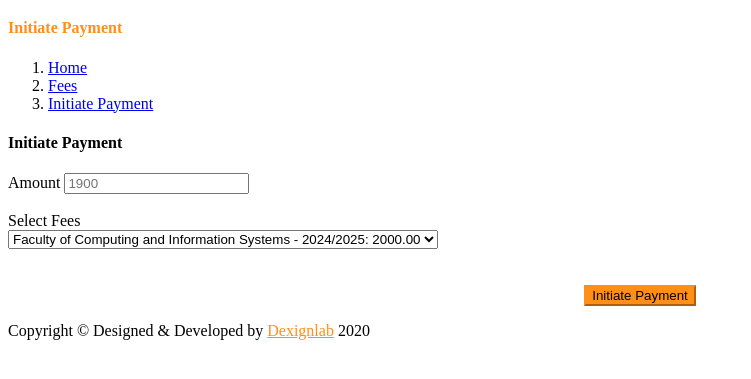
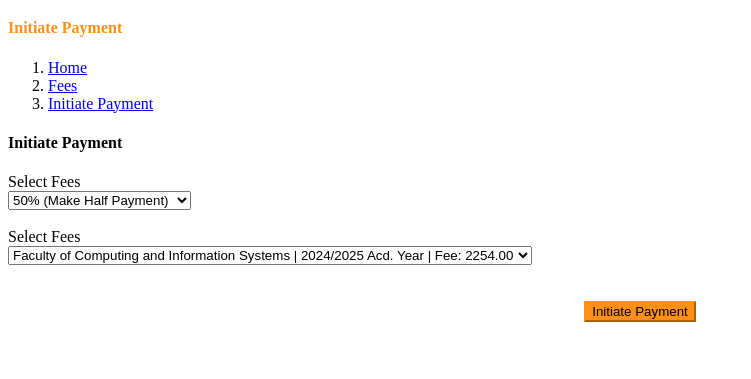
Before and after one commit to Gibsondignity/fees_payment_system, a Django app: page /pay-fees/ in a window 1280 px wide. Shown: the part 277-656 px from the top of the page, without its empty margins (0-751 px from the left). Run offline with Django 4.2, Linux system fonts and the light colour scheme; a user stored in the database is signed in; data comes from the database, SQL or seed files in the repository; both versions use the stored data as it was after the commit; some libraries are stand-ins or nearby versions.

Commit message:
payment has started

```diff
--- a/fees_payment_app/models.py
+++ b/fees_payment_app/models.py
@@ -87,18 +87,32 @@ class Fee(models.Model):
         ('100%', '100%'),
         ('50%', '50%')
     )
+    nationality_choices = (
+        ('Ghanaian', 'Ghanaian'),
+        ('International Student', 'International Student')
+    )
     facaulty = models.ForeignKey(Faculty, on_delete=models.CASCADE, null=True)
     academic_year = models.ForeignKey(Academic_Year, on_delete=models.CASCADE, null=True)
+    student = models.ForeignKey(Student, on_delete=models.CASCADE, null=True)
     level = models.CharField(max_length=255, choices=level_choices, null=True)
     student_category = models.CharField(max_length=255, choices=category_choices, null=True)
     percentage = models.CharField(max_length=10, choices=percentage_choices, default='100%')
     tuition_amount = models.DecimalField(max_digits=10, decimal_places=2, null=True)
     other_charges = models.DecimalField(max_digits=10, decimal_places=2, null=True)
+    total_fees = models.DecimalField(max_digits=10, decimal_places=2, default=0)
+    nationality = models.CharField(max_length=255, choices=nationality_choices, null=True)
     date_created = models.DateField(auto_now=True, null=True)
     date_updated = models.DateField(auto_now_add=True, null=True)
 
+    def add_total_fees(self):
+        self.total_fees = self.tuition_amount + self.other_charges
+
+    def save(self, *args, **kwargs):
+        self.add_total_fees()
+        super().save(*args, **kwargs)
+
     def __str__(self):
-        return f"{self.facaulty.name} - {self.academic_year}: {self.tuition_amount}"
+        return f"{self.facaulty.name} | {self.academic_year} Acd. Year | Fee: {self.total_fees}"
 
 
 
--- a/fees_payment_app/views.py
+++ b/fees_payment_app/views.py
@@ -69,29 +69,35 @@ def reset_password(request):
 def student_dashboard(request):
     user = request.user
     student = get_object_or_404(Student, user=user)
-    fees = Fee.objects.filter(facaulty=student.facaulty, level=student.current_level, student_category=student.student_category)
+    fees = Fee.objects.filter(facaulty=student.facaulty, level=student.current_level, nationality=student.nationality)
     payments = Payment.objects.filter(student=student)
+    payment_count = Payment.objects.filter(student=student).count()
 
-    total_fees = fees.aggregate(Sum('tuition_amount'))['tuition_amount__sum'] or 0
+    total_fees = fees.aggregate(Sum('total_fees'))['total_fees__sum'] or 0
     total_payments = payments.aggregate(Sum('amount_paid'))['amount_paid__sum'] or 0
     arrears = total_fees - total_payments
 
     context = {
-        'student': student,
         'fees': fees,
         'payments': payments,
         'total_fees': total_fees,
         'total_payments': total_payments,
-        'arrears': arrears
+        'arrears': arrears,
+        'payment_count': payment_count
     }
-    return render(request, 'student/dashboard.html')
+    return render(request, 'student/dashboard.html', context)
 
 
 
 def student_tuition(request):
 
+    user = request.user
+    student = get_object_or_404(Student, user=user)
+    fees = Fee.objects.filter(facaulty=student.facaulty, level=student.current_level, student_category=student.student_category)
 
-    return render(request, "student/student_tuition.html")
+    context = {'student':student, 'fees':fees}
+
+    return render(request, "student/student_tuition.html", context)
 
 
 def pay_fees(request):
@@ -137,13 +143,34 @@ def student_info(request):
 # Payment Views
 
 def make_payment(request):
-    amount = request.POST['amount']
-    fee = request.POST['fees']
+    if request.method == "POST":
+        percentage = request.POST.get('percentage')
+        fees = request.POST.get('fees')
+        student = request.user.student
+        amount = float(fees) * float(percentage) / 100
 
-    fees = Fee.objects.filter(id=fee).first()
+        previous_payment = Payment.objects.filter(fees, student=student)
 
-    print(fees.tuition_amount, fees.other_charges)
-    payment = Payment()
+        if previous_payment:
+            amount = float(fees) - previous_payment
+
+            if amount > 0:
+                amount = amount
+            else:
+                messages.warning(request, 'Full payment has been done with this fees')
+                return redirect(reverse('pay_fees'))
+
+        payment = Payment()
+        payment.amount_paid = amount
+        payment.student = student
+        payment.fee = fees
+        payment.payment_date = timezone.now()
+        payment.save()
+
+
+        payment = Payment()
+
+        payment.save()
 
     # context = {'ref': payment.ref,
     #             'amount': payment.amount),
--- a/fees_payment_conf/settings.py
+++ b/fees_payment_conf/settings.py
@@ -138,5 +138,5 @@ STATICFILES_STORAGE = "whitenoise.storage.CompressedStaticFilesStorage"
 DEFAULT_AUTO_FIELD = 'django.db.models.BigAutoField'
 
 
-PAYSTACK_SECRET_KEY = "sk_test_60f48dab304e54252bdd5da374a980063b2b5d73"
-PAYSTACK_PUBLIC_KEY = "pk_test_a995b2587e7d472849f75c3d88699b2464f4c8d2"
+PAYSTACK_SECRET_KEY = "sk_test_7a0fde259c4c8ca0e550da7efe3dfe6466c2ee39"
+PAYSTACK_PUBLIC_KEY = "pk_test_bdbd21dec8e8b3f24c88f8f235749c753a8c1ee8"
--- a/templates/student/footer.html
+++ b/templates/student/footer.html
@@ -2,6 +2,6 @@
 
 <div class="footer">
     <div class="copyright">
-        <p>Copyright © Designed &amp; Developed by <a href="../index.htm" target="_blank">Dexignlab</a> 2020</p>
+
     </div>
 </div>
--- a/templates/student/header.html
+++ b/templates/student/header.html
@@ -48,12 +48,12 @@
                             <img src="{% static 'dashboard/images/profile1.png' %}" width="20" alt="">
                         </a>
                         <div class="dropdown-menu dropdown-menu-right">
-                            <a href="app-profile.html" class="dropdown-item ai-icon">
+                            <a href="{% url 'student_info' %}" class="dropdown-item ai-icon">
                                 <svg id="icon-user1" xmlns="http://www.w3.org/2000/svg" width="18" height="18" viewbox="0 0 24 24" fill="none" stroke="currentColor" stroke-width="2" stroke-linecap="round" stroke-linejoin="round" class="feather feather-user"><path d="M20 21v-2a4 4 0 0 0-4-4H8a4 4 0 0 0-4 4v2"></path><circle cx="12" cy="7" r="4"></circle></svg>
                                 <span class="ml-2">Profile </span>
                             </a>
 
-                            <a href="{% url 'student_info' %}" class="dropdown-item ai-icon">
+                            <a href="{% url 'logout_user' %}" class="dropdown-item ai-icon">
                                 <svg id="icon-logout" xmlns="http://www.w3.org/2000/svg" width="18" height="18" viewbox="0 0 24 24" fill="none" stroke="currentColor" stroke-width="2" stroke-linecap="round" stroke-linejoin="round" class="feather feather-log-out"><path d="M9 21H5a2 2 0 0 1-2-2V5a2 2 0 0 1 2-2h4"></path><polyline points="16 17 21 12 16 7"></polyline><line x1="21" y1="12" x2="9" y2="12"></line></svg>
                                 <span class="ml-2">Logout </span>
                             </a>
--- a/templates/student/initiate_payment.html
+++ b/templates/student/initiate_payment.html
@@ -14,6 +14,13 @@
                     <h4>Initiate Payment</h4>
                 </div>
             </div>
+            {% if messages %}
+                <div class="alert alert-warning" role="alert">
+                    {% for message in messages %}
+                        <p class="mb-0">{{ message }}</p>
+                    {% endfor %}
+                </div>
+            {% endif %}
             <div class="col-sm-6 p-md-0 justify-content-sm-end mt-2 mt-sm-0 d-flex">
                 <ol class="breadcrumb">
                     <li class="breadcrumb-item"><a href="#">Home</a></li>
@@ -33,9 +40,16 @@
                         <div class="basic-form">
                             <form method="POST" action="{% url 'make_payment' %}">
                                 {% csrf_token %}
-                                <div class="form-group">
-                                    <label class="col-sm-3 col-form-label">Amount</label>
-                                    <input class="form-control" type="text" placeholder="1900" name="amount" id="amount" Required>
+                                <div class="form-group row">
+                                    <label class="col-sm-3 col-form-label">Select Fees</label>
+                                    <div class="col-sm-9">
+                                        <select class="form-control default-select" name="percentage" id="percentage" Required>
+
+                                            <option value="50">50% (Make Half Payment)</option>
+                                            <option value="100">100% (Make Full Payment)</option>
+
+                                        </select>
+                                    </div>
                                 </div>
                                 <br>
                                 <div class="form-group row">
--- a/templates/student/student-info.html
+++ b/templates/student/student-info.html
@@ -10,7 +10,7 @@
         <div class="row page-titles mx-0">
             <div class="col-sm-6 p-md-0">
                 <div class="welcome-text">
-                    <h4>Hi {{request.user}}, welcome back!</h4>
+                    <h4>Hi {{request.user.student.full_name}}, welcome back!</h4>
                     <p class="mb-0"></p>
                 </div>
             </div>
```
Also changed, not shown: templates/student/dashboard.html (+16 -13 lines), templates/student/student_tuition.html (+21 -9 lines), db.sqlite3, fees_payment_app/migrations/0004_fee_total_fees.py (added), fees_payment_app/migrations/0005_fee_nationality.py (added), fees_payment_app/migrations/0006_fee_student.py (added).
